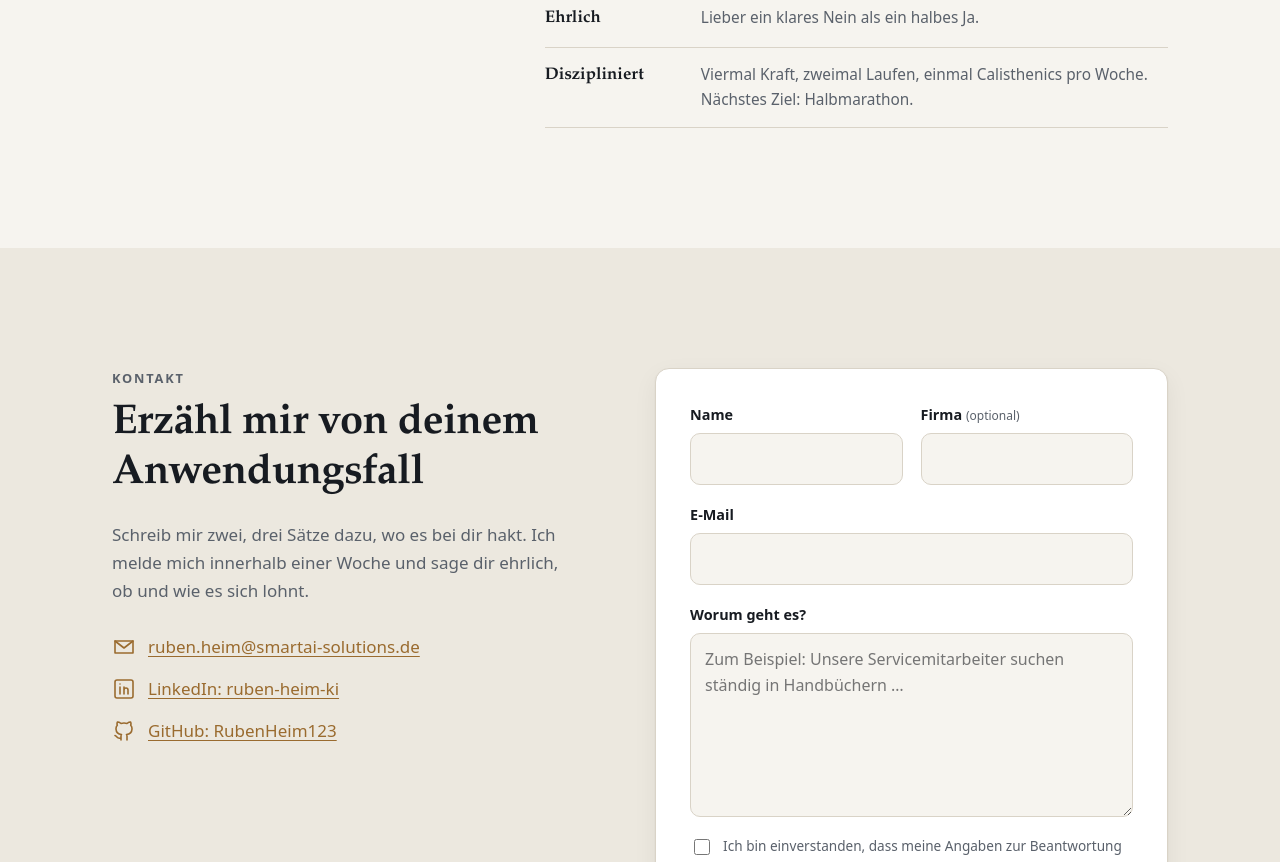
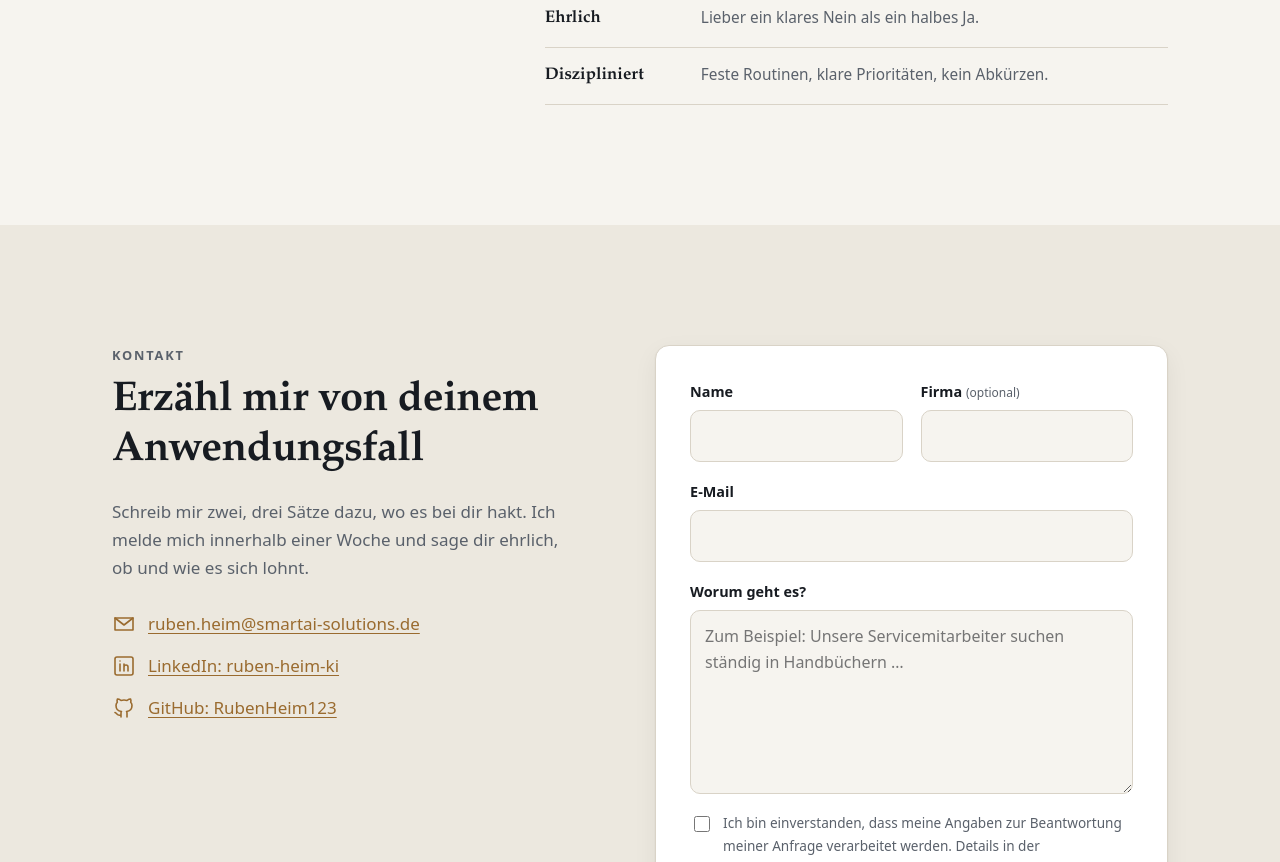
Before and after one commit to RubenHeim123/RubenHeim123.github.io, a plain HTML site: page index.html in a window 1280 px wide. Shown: the part 5875-6737 px from the top of the page. Drawn offline with Linux system fonts and the light colour scheme.

Commit message:
Über mich: Trainingsroutine und Laufziel entfernt
Co-Authored-By: Claude Opus 5.5 <noreply@anthropic.com>

```diff
--- a/index.html
+++ b/index.html
@@ -390,7 +390,7 @@
             <ul class="values">
               <li><strong>Verlässlich</strong><span>Zusagen gelten. Termine auch.</span></li>
               <li><strong>Ehrlich</strong><span>Lieber ein klares Nein als ein halbes Ja.</span></li>
-              <li><strong>Diszipliniert</strong><span>Viermal Kraft, zweimal Laufen, einmal Calisthenics pro Woche. Nächstes Ziel: Halbmarathon.</span></li>
+              <li><strong>Diszipliniert</strong><span>Feste Routinen, klare Prioritäten, kein Abkürzen.</span></li>
             </ul>
           </div>
         </div>
```
